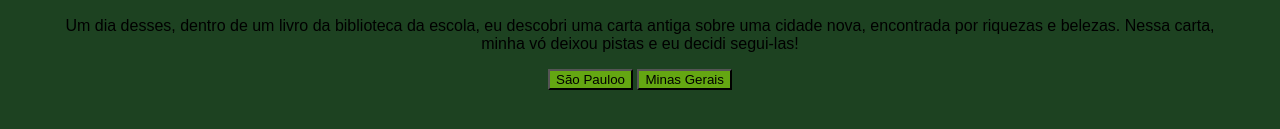
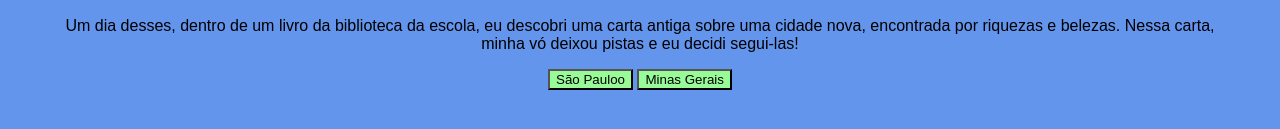
Before and after one commit to feliz04larissa/aventuras-felizzz, a plain HTML site: page index.html in a window 1280 px wide. Shown: the part 457-586 px from the top of the page. Drawn offline with Linux system fonts and the light colour scheme; files whose address does not match are found by name; a web font is replaced by a local one.

Commit message:
Update style.css

```diff
--- a/style.css
+++ b/style.css
@@ -1,5 +1,5 @@
 body {
-    background-color: #1D4221;
+    background-color: #6495ED;
     color: black;
     font-family: "Bai Jamjuree", sans-serif;
     display: flex;
@@ -10,7 +10,7 @@ body {
 }
 
 button {
-    background-color: #64A712;
+    background-color: #98FB98;
     color: black;
     font-family: "Bai Jamjuree", sans-serif;
 }
```
